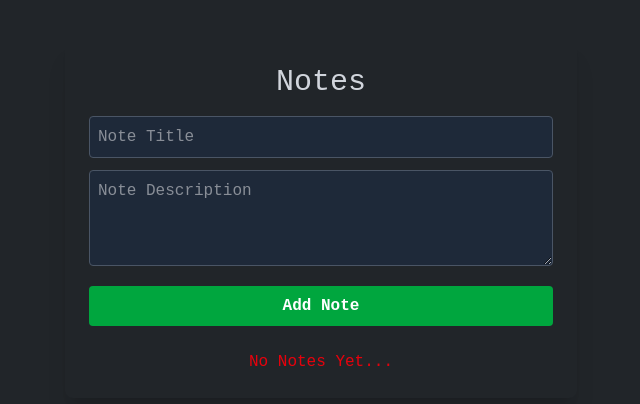
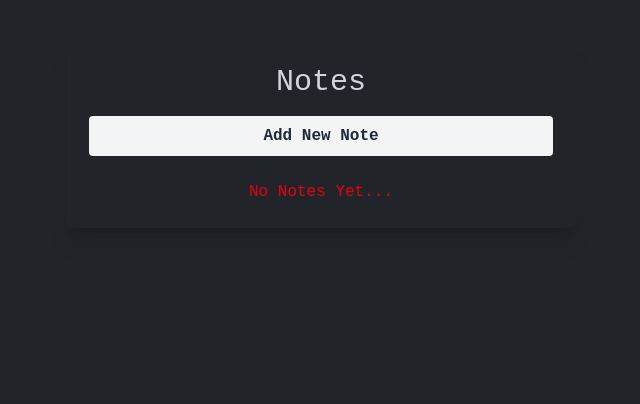
Before and after one commit to tiubarore/noteapp-react, a React (Vite) app: page / in a window 1280 px wide. Shown: the top 404 px of the page, without its empty margins (319-959 px from the left). Built offline with nearby package versions, Linux system fonts and the light colour scheme.

Commit message:
form collapsable

```diff
--- a/src/components/Form.jsx
+++ b/src/components/Form.jsx
@@ -1,4 +1,7 @@
-import { useState, useEffect } from "react";
+import { useEffect, useState } from "react";
+import TextInput from "./inputs/TextInput";
+import SelectInput from "./inputs/SelectInput";
+import Textarea from "./inputs/Textarea";
 
 const Form = ({
   notes,
@@ -7,80 +10,138 @@ const Form = ({
   setEditingNote,
   handleUpdate,
 }) => {
-  // Form input states
-  const [title, setTitle] = useState("");
-  const [description, setDescription] = useState("");
+  const [formData, setFormData] = useState({
+    title: "",
+    description: "",
+    priority: "Medium",
+    category: "Ideas",
+  });
 
-  // CRITICAL: This useEffect "watches" editingNote
-  // Whenever editingNote changes, this code runs
-  useEffect(() => {
-    // If editingNote has a value (not null), we're in EDIT MODE
-    if (editingNote) {
-      // Pre-fill the form with the note's current data
-      setTitle(editingNote.title);
-      setDescription(editingNote.description);
-    } else {
-      // If editingNote is null, we're in ADD MODE
-      // Clear the form fields
-      setTitle("");
-      setDescription("");
-    }
-  }, [editingNote]); // Run this whenever editingNote changes
-
-  // Check if we're in edit mode or add mode
+  // Check if we're in edit mode
   const isEditMode = editingNote !== null;
 
-  // Handle form submission
+  // State to control form visibility (collapsible)
+  const [isFormVisible, setIsFormVisible] = useState(false);
+
+  // FIXED: Pre-fill form when editing, clear when not editing
+  useEffect(() => {
+    if (isEditMode) {
+      // When entering edit mode, populate form with note's data
+      setFormData({
+        ...formData, // Keep priority and category
+        title: editingNote.title,
+        description: editingNote.description,
+      });
+      // Automatically show form when entering edit mode
+      setIsFormVisible(true);
+    } else {
+      // When exiting edit mode, reset form
+      setFormData({
+        title: "",
+        description: "",
+        priority: "Medium",
+        category: "Ideas",
+      });
+    }
+  }, [editingNote]); // Only run when editingNote changes
+
   const handleSubmit = (e) => {
-    e.preventDefault(); // Prevent page refresh
+    e.preventDefault();
 
-    // Validation: Don't allow empty title or description
-    if (!title.trim() || !description.trim()) {
-      alert("Please fill in all fields!");
+    // Validation: Check if required fields are filled
+    if (!formData.title.trim() || !formData.description.trim()) {
+      alert("Please fill in both title and description!");
       return;
     }
 
-    // BRANCH: Are we editing or adding?
     if (isEditMode) {
       // === EDIT MODE ===
-      // Create updated note object by keeping the old id
-      // but replacing title and description with new values
+      // Create updated note keeping the same id
       const updatedNote = {
-        ...editingNote, // Spread: keep id and any other properties
-        title: title.trim(), // Update with new title
-        description: description.trim(), // Update with new description
+        ...editingNote, // Keep id and other properties
+        title: formData.title.trim(),
+        description: formData.description.trim(),
+        priority: formData.priority,
+        category: formData.category,
       };
 
-      // Call the update function passed from App
+      // Call update function from App
       handleUpdate(updatedNote);
+
+      // Reset form after updating
+      setFormData({
+        title: "",
+        description: "",
+        priority: "Medium",
+        category: "Ideas",
+      });
+
+      // Hide form after updating
+      setIsFormVisible(false);
     } else {
       // === ADD MODE ===
-      // Create a completely new note with a new id
+      // Create new note with new id
       const newNote = {
-        id: Date.now(), // Simple unique ID using timestamp
-        title: title.trim(),
-        description: description.trim(),
+        id: Date.now(),
+        ...formData, // Spread all form data
       };
 
-      // Add to the notes array
-      setNotes([...notes, newNote]);
+      // Add to beginning of notes array
+      setNotes([newNote, ...notes]);
 
-      // Clear the form after adding
-      setTitle("");
-      setDescription("");
+      // Reset form
+      setFormData({
+        title: "",
+        description: "",
+        priority: "Medium",
+        category: "Ideas",
+      });
+
+      // Hide form after adding
+      setIsFormVisible(false);
     }
   };
 
-  // Handle cancel button (exit edit mode without saving)
+  // FIXED: Cancel button handler
   const handleCancel = () => {
     setEditingNote(null); // Exit edit mode
-    setTitle(""); // Clear form
-    setDescription("");
+    setFormData({
+      // Reset form
+      title: "",
+      description: "",
+      priority: "Medium",
+      category: "Ideas",
+    });
+    // Hide form when canceling
+    setIsFormVisible(false);
+  };
+
+  // FIXED: Generic change handler for all inputs
+  const handleChange = (e) => {
+    setFormData({
+      ...formData, // Keep all other fields
+      [e.target.name]: e.target.value, // Update only the changed field
+    });
   };
 
   return (
-    <form onSubmit={handleSubmit} className="mb-6">
-      {/* Visual indicator: Show user they're in edit mode */}
+    <div className="mb-6">
+      {/* Toggle Button - Shows/Hides Form */}
+      <button
+        onClick={() => setIsFormVisible(!isFormVisible)}
+        className="w-full py-2 px-4 bg-gray-100 hover:bg-gray-800 hover:text-gray-100 text-gray-800 font-semibold rounded-sm cursor-pointer transition-colors"
+      >
+        {isFormVisible
+          ? "Hide Form"
+          : isEditMode
+          ? "Continue Editing"
+          : "Add New Note"}
+      </button>
+
+      {/* Collapsible Form */}
+      {isFormVisible && (
+        <form onSubmit={handleSubmit} className="mt-4">
+          {/* Edit mode indicator */}
           {isEditMode && (
             <div className="mb-3 p-2 bg-yellow-900/30 border border-yellow-600 rounded">
               <p className="text-yellow-400 text-sm">
@@ -89,29 +150,28 @@ const Form = ({
             </div>
           )}
 
-      {/* Title Input */}
-      <input
-        type="text"
-        placeholder="Note Title"
-        value={title}
-        onChange={(e) => setTitle(e.target.value)}
-        className="w-full p-2 mb-3 border border-gray-600 bg-gray-800 text-gray-100 rounded"
+          {/* FIXED: Use handleChange instead of inline functions */}
+          <TextInput
+            label="Title"
+            name="title"
+            value={formData.title}
+            onChange={handleChange} // ✅ FIXED
+            required
           />
 
-      {/* Description Textarea */}
-      <textarea
-        placeholder="Note Description"
-        value={description}
-        onChange={(e) => setDescription(e.target.value)}
-        className="w-full p-2 mb-3 border border-gray-600 bg-gray-800 text-gray-100 rounded h-24"
+          <Textarea
+            label="Description"
+            name="description"
+            value={formData.description}
+            onChange={handleChange} // ✅ FIXED
+            required
           />
 
-      {/* Buttons */}
-      <div className="flex gap-2">
+          <div className="flex gap-2 mt-4">
             {/* Submit Button - text changes based on mode */}
             <button
               type="submit"
-          className="flex-1 bg-green-600 hover:bg-green-700 text-white py-2 px-4 rounded font-semibold"
+              className="flex-1 bg-gray-100 hover:bg-gray-800 hover:text-gray-100 text-gray-800 py-2 px-4 rounded-sm font-semibold transition-colors"
             >
               {isEditMode ? "Update Note" : "Add Note"}
             </button>
@@ -121,13 +181,15 @@ const Form = ({
               <button
                 type="button"
                 onClick={handleCancel}
-            className="px-4 py-2 border border-gray-600 text-gray-300 hover:bg-gray-800 rounded"
+                className="px-4 py-2 border border-gray-800 text-gray-800 hover:bg-gray-800 hover:text-gray-100 rounded-sm transition-colors"
               >
                 Cancel
               </button>
             )}
           </div>
         </form>
+      )}
+    </div>
   );
 };
 
```
Lines whose indentation alone changed are shown as unchanged.
